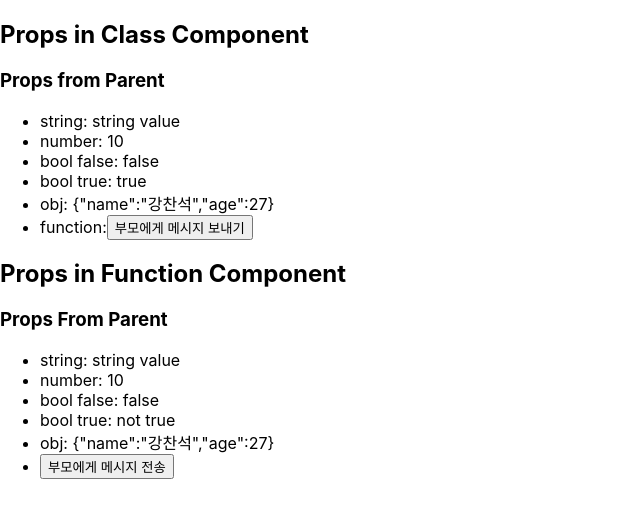
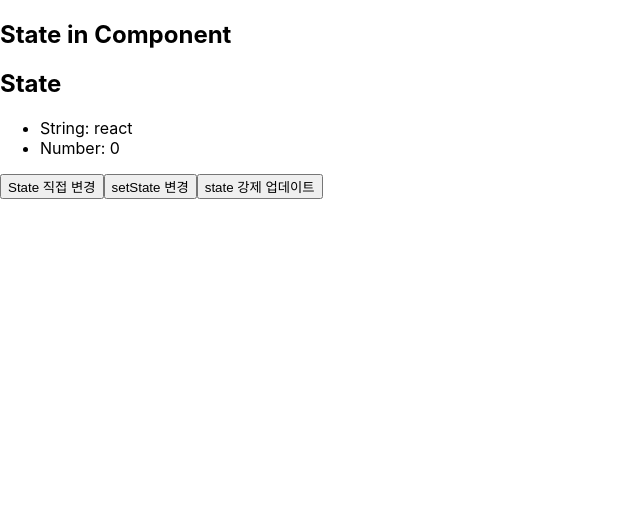
Before and after one commit to Kangchanseok/react-practice, a React (Create React App) app in the folder cra/: page / in a window 1280 px wide. Shown: the top 518 px of the page, without its empty margins (0-640 px from the left). Built offline with nearby package versions, Linux system fonts and the light colour scheme.

Commit message:
컴포넌트에서 state 사용하기

```diff
--- a/cra/src/App.props.jsx
+++ b/cra/src/App.props.jsx
@@ -18,8 +18,10 @@
                     age: 27
                 }}
                 prop_func={ messageFromChild }>
+
                 <h4>Children</h4>
                 <p>자식 컴포넌트</p>
+
                 </PropClass>
                 <h2>Props in Function Component</h2>
                 <PropFunc
--- /dev/null
+++ b/cra/src/App.state.jsx
@@ -0,0 +1,14 @@
+import React from "react";
+import ReactState from "./components/ReactState";
+
+function App() {
+    return(
+        <div>
+            <h2>State in Component</h2>
+            <ReactState reactString ={"react"}/>
+
+        </div>
+    )
+
+}
+export default App;
--- /dev/null
+++ b/cra/src/components/ReactState.jsx
@@ -0,0 +1,47 @@
+import { Component } from "react";
+import { render } from "react-dom";
+
+class ReactState extends Component {
+    constructor(props) {
+        super(props);
+        // state 선언
+        this.state = {
+            stateString: this.props.reactString,
+            stateNumber: 0
+        }
+    }
+
+stateChange = (flag) => {
+    // flag: direct,setState, forceUpdate
+    if (flag === "direct"){ // 직접 변경하기 버튼 클릭
+        this.state.stateString = "리액트 스테이트 직접 변경";
+        this.state.stateNumber += 1;
+
+    } else if (flag === "setState") { // setState 함수를 이용 state 변경
+        this.setState({
+            stateString: "setState 스테이트 변경",
+            stateNumber: this.state.stateNumber + 1
+
+        })
+        // setState 함수 호출, state 변경 -> render 함수 호출
+    } else if (flag === "forceUpdate") {
+        this.forceUpdate(); // render함수를 강제로 호출
+    }
+}
+render() {
+    return(
+        <div>
+            <h2>State</h2>
+            <ul>
+                <li>String: {this.state.stateString}</li>
+                <li>Number: {this.state.stateNumber}</li>
+            </ul>
+            <button onClick={ e => this.stateChange("direct", e)}>State 직접 변경</button>
+            <button onClick={ e => this.stateChange("setState", e)}>setState 변경</button>
+            <button onClick={ e => this.stateChange("forceUpdate", e)}>state 강제 업데이트</button>
+        </div>
+    )
+}
+}
+
+export default ReactState;
--- a/cra/src/index.js
+++ b/cra/src/index.js
@@ -2,7 +2,8 @@
 import ReactDOM from 'react-dom';
 import './index.css';
 // import App from './App';
-import App from './App.props';
+// import App from './App.props'; // props 테스트
+import App from "./App.state"; // State 테스트
 import reportWebVitals from './reportWebVitals';
 
 ReactDOM.render(
```
